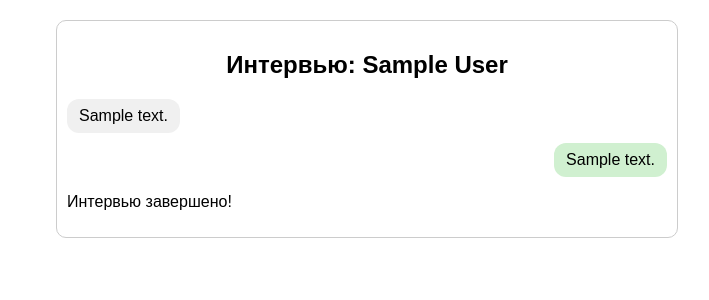
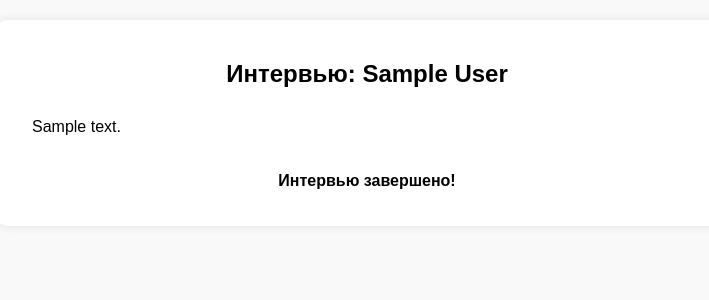
Before and after one commit to ilya-baykov/CandidatesChat, a Django app: page /interviews/chat/ in a window 1280 px wide. Shown: the top 300 px of the page, without its empty margins (273-982 px from the left). Run offline with Django 5.2, Linux system fonts and the light colour scheme; tables that the repository leaves empty hold one stand-in row (values such as "Sample post").

Commit message:
Расширена система

```diff
--- a/web/apps/interviews/templates/interviews/chat.html
+++ b/web/apps/interviews/templates/interviews/chat.html
@@ -1,19 +1,81 @@
 <!DOCTYPE html>
-<html lang="en">
+<html lang="ru">
 <head>
     <meta charset="UTF-8">
     <title>Интервью чат</title>
     <style>
-        body { font-family: Arial, sans-serif; margin: 20px; }
-        .chat-container { max-width: 600px; margin: auto; border: 1px solid #ccc; padding: 10px; border-radius: 10px; }
-        .messages { display: flex; flex-direction: column; gap: 10px; max-height: 500px; overflow-y: auto; }
-        .message { padding: 8px 12px; border-radius: 12px; max-width: 80%; word-wrap: break-word; }
-        .question { background-color: #f0f0f0; align-self: flex-start; }
-        .answer { background-color: #d0f0d0; align-self: flex-end; }
-        textarea { width: 100%; padding: 8px; border-radius: 6px; border: 1px solid #ccc; margin-top: 10px; }
-        button { margin-top: 5px; padding: 6px 12px; border-radius: 6px; border: none; background-color: #4CAF50; color: white; cursor: pointer; }
-        button:hover { background-color: #45a049; }
-        h2 { text-align: center; }
+        body {
+            font-family: Arial, sans-serif;
+            background-color: #f9f9f9;
+            margin: 0;
+            padding: 20px;
+        }
+        .chat-container {
+            max-width: 700px;
+            margin: auto;
+            background: #fff;
+            border-radius: 10px;
+            box-shadow: 0 0 10px rgba(0,0,0,0.1);
+            padding: 20px;
+        }
+        h2 {
+            text-align: center;
+            margin-bottom: 20px;
+        }
+        .messages {
+            display: flex;
+            flex-direction: column;
+            gap: 10px;
+            max-height: 500px;
+            overflow-y: auto;
+            padding-bottom: 10px;
+        }
+        .message {
+            padding: 10px 15px;
+            border-radius: 15px;
+            max-width: 80%;
+            word-wrap: break-word;
+        }
+        .system {
+            background-color: #fff3cd;
+            color: #856404;
+            align-self: center;
+            font-style: italic;
+        }
+        .candidate {
+            background-color: #d0f0d0;
+            align-self: flex-end;
+        }
+        .agent {
+            background-color: #f0d0d0;
+            align-self: flex-start;
+        }
+        form {
+            margin-top: 15px;
+            display: flex;
+            flex-direction: column;
+            gap: 10px;
+        }
+        textarea {
+            width: 100%;
+            padding: 10px;
+            border-radius: 8px;
+            border: 1px solid #ccc;
+            resize: vertical;
+            min-height: 80px;
+        }
+        button {
+            padding: 10px;
+            border-radius: 8px;
+            border: none;
+            background-color: #4CAF50;
+            color: white;
+            cursor: pointer;
+            font-weight: bold;
+        }
+        button:hover {
+            background-color: #45a049;
+        }
     </style>
 </head>
 <body>
@@ -22,39 +84,32 @@
     <h2>Интервью: {{ interview.candidate.full_name }}</h2>
 
     <div class="messages">
-        {# История answered вопросов #}
-        {% for q in interview.questions.all %}
-            {% if q.answer %}
-                <div class="message question">{{ q.question_text }}</div>
-                <div class="message answer">{{ q.answer.answer_text }}</div>
-            {% endif %}
+        {% for msg in messages %}
+            <div class="message {{ msg.role.code }}">
+                {{ msg.content }}
+            </div>
         {% endfor %}
-
-        {# Текущий вопрос (pending или repeat) #}
-        {% if current_question %}
-            <div class="message question">{{ current_question.question_text }}</div>
-        {% endif %}
     </div>
 
     {% if current_question %}
         <form method="post">
             {% csrf_token %}
             <input type="hidden" name="question_id" value="{{ current_question.id }}">
-            <textarea name="answer_text" required></textarea>
+            <textarea name="answer_text" required placeholder="Введите ваш ответ..."></textarea>
             <button type="submit">Отправить</button>
         </form>
     {% else %}
-        <p>Интервью завершено!</p>
+        <p style="text-align:center; font-weight:bold;">Интервью завершено!</p>
     {% endif %}
 </div>
 
-
 <script>
-    // Прокрутка истории сообщений вниз при загрузке страницы
+    // Автопрокрутка истории сообщений вниз
     const messagesDiv = document.querySelector('.messages');
     if (messagesDiv) {
         messagesDiv.scrollTop = messagesDiv.scrollHeight;
     }
 </script>
+
 </body>
 </html>
```
